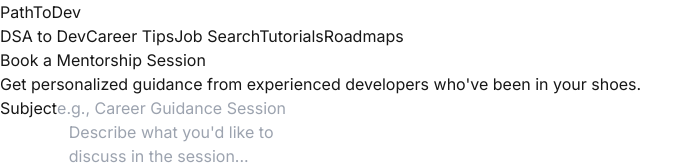
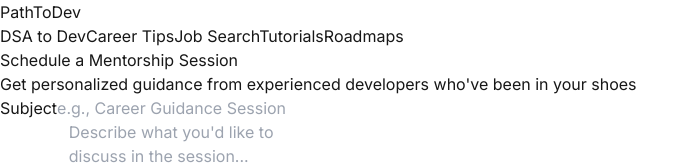
Before and after one commit to Mo-Shakib/PathToDev, a Next.js app: page /get-mentorship in a window 1280 px wide. Shown: the top 165 px of the page, without its empty margins (0-699 px from the left). Built offline with nearby package versions, Linux system fonts and the light colour scheme.

Commit message:
Update page.tsx

```diff
--- a/src/app/get-mentorship/page.tsx
+++ b/src/app/get-mentorship/page.tsx
@@ -16,10 +16,10 @@
     <div className="max-w-screen-xl mx-auto px-4 sm:px-6 py-6 sm:py-8 md:py-12">
       <section className="text-center mb-8 md:mb-12">
         <h1 className="text-3xl md:text-5xl font-bold mb-4 md:mb-6 text-blue-900 dark:text-blue-100">
-          Book a Mentorship Session
+          Schedule a Mentorship Session
         </h1>
         <p className="text-base md:text-lg text-blue-700 dark:text-blue-200 mb-6 md:mb-8 max-w-2xl mx-auto">
-          Get personalized guidance from experienced developers who&apos;ve been in your shoes.
+          Get personalized guidance from experienced developers who&apos;ve been in your shoes
         </p>
       </section>
 
```
